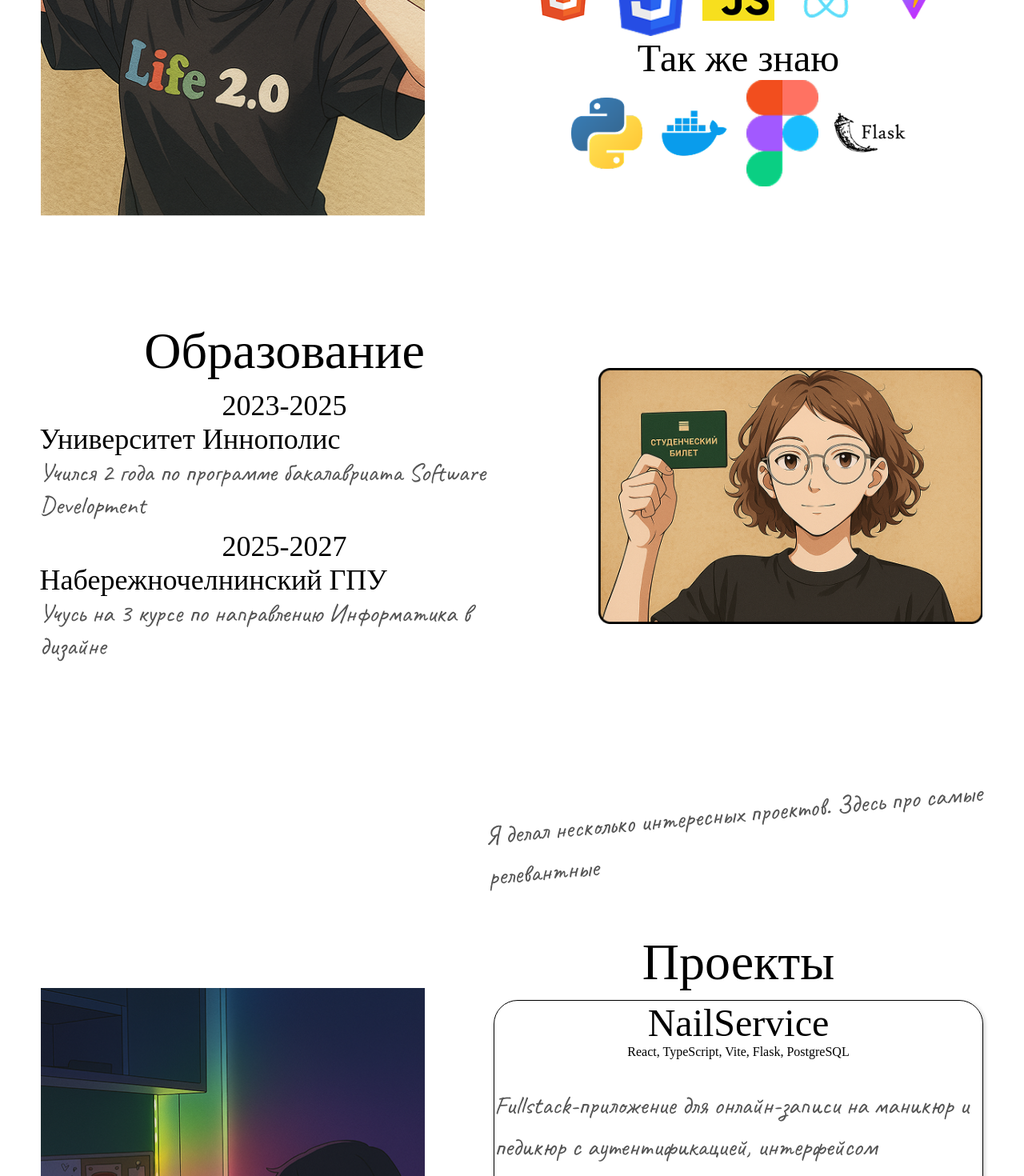
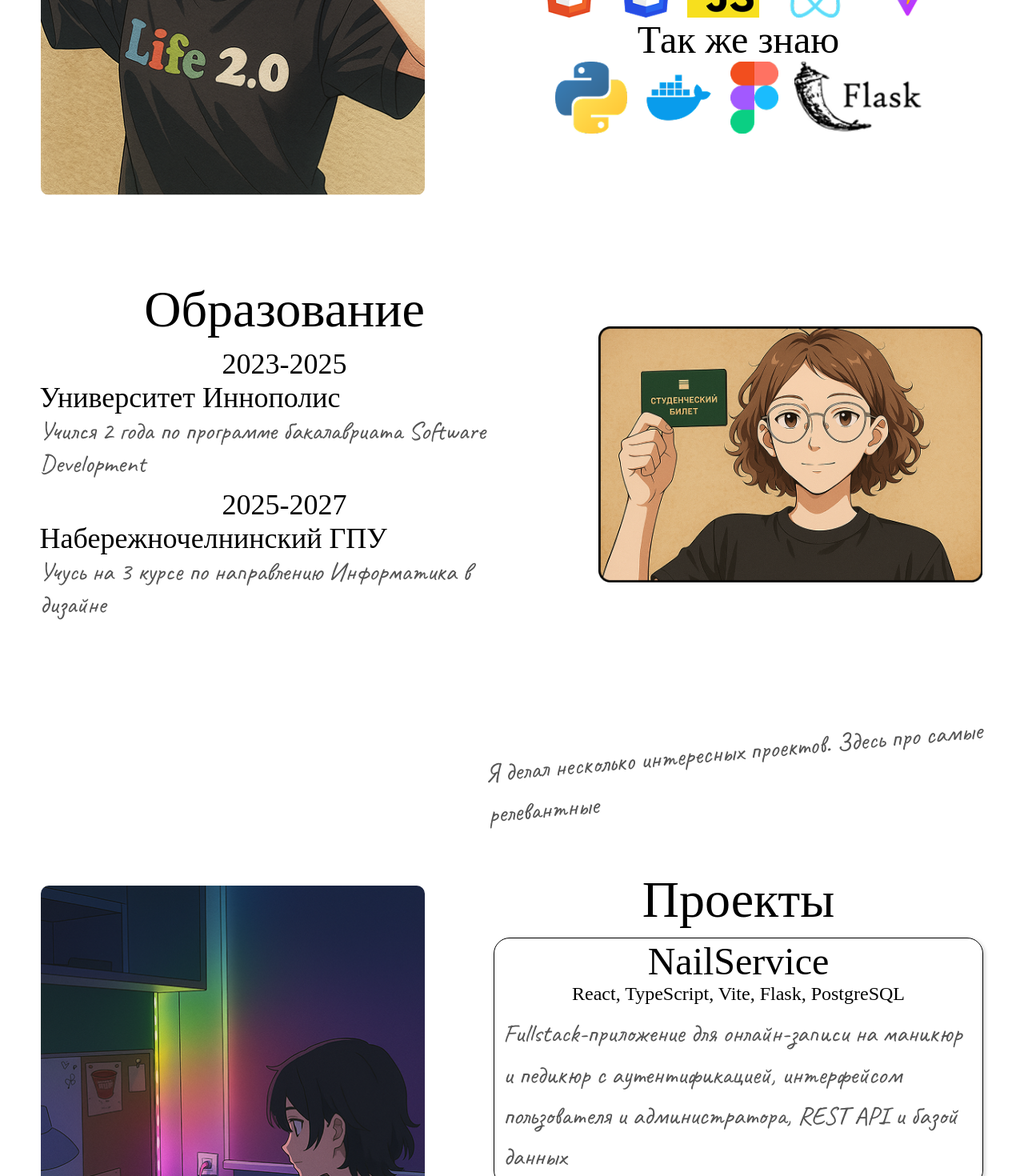
Before and after one commit to i-geeg-i/i-geeg-i.github.io, a React (Vite) app: page / in a window 1280 px wide. Shown: the part 1330-2800 px from the top of the page at 80% size. Built offline with nearby package versions, Linux system fonts and the light colour scheme.

Commit message:
more minor fixes

```diff
--- a/src/App.css
+++ b/src/App.css
@@ -1,7 +1,7 @@
 @import url('https://fonts.googleapis.com/css2?family=Caveat:wght@400;700&display=swap');
 
 h1 {
-  font-family: "EB Garamond", serif;
+  font-family: "Cormorant Garamond", serif;
   font-optical-sizing: auto;
   font-weight: 400;
   font-style: normal;
@@ -11,7 +11,7 @@ h1 {
 
 h2.title {
   margin: 0;
-  font-family: "EB Garamond", serif;
+  font-family: "Cormorant Garamond", serif;
   font-optical-sizing: auto;
   font-weight: 400;
   font-style: normal;
@@ -21,7 +21,7 @@ h2.title {
 
 h2 {
   margin: 0;
-  font-family: "EB Garamond", serif;
+  font-family: "Cormorant Garamond", serif;
   font-optical-sizing: auto;
   font-weight: 400;
   font-style: normal;
@@ -30,7 +30,7 @@ h2 {
 
 h3 {
   margin: 0;
-  font-family: "EB Garamond", serif;
+  font-family: "Cormorant Garamond", serif;
   font-optical-sizing: auto;
   font-weight: 400;
   font-style: normal;
@@ -39,7 +39,7 @@ h3 {
 
 h4 {
   margin: 0;
-  font-family: "EB Garamond", serif;
+  font-family: "Cormorant Garamond", serif;
   font-optical-sizing: auto;
   font-weight: 400;
   font-style: normal;
@@ -56,11 +56,20 @@ p {
   line-height: 160%;
 }
 
+span{
+  margin: 0;
+  font-family: "Cormorant Garamond", serif;
+  font-optical-sizing: auto;
+  font-weight: 400;
+  font-style: normal;
+  font-size: clamp(14px, 4vw, 24px);
+}
+
 .block {
   display: flex;
   align-items: center;
   flex-wrap: wrap;
-  margin-bottom: 122px;
+  margin-bottom: 12vh;
   width: 100%;
   justify-content: space-around;
   min-height: 80vh;
@@ -131,7 +140,9 @@ div.stack {
   flex-direction: row;
   align-items: center;
   flex-wrap: wrap;
-  gap: 30px;
+
+  gap: 10px;
+  margin: 0;
 }
 
 @media (max-width: 1478px) {
@@ -154,21 +165,23 @@ img.photo {
   height: auto;
   padding: 10px;
   box-sizing: border-box;
+  border-radius: 20px;
 }
 
 img.stack {
-  width: clamp(40px, 7vw, 105px);
-  height: auto;
+  height: clamp(40px, 7vw, 105px);
+  width: auto;
   object-fit: cover;
 }
 
 .projects h4{
   margin: 0;
-  font-family: "EB Garamond", serif;
+  font-family:  "Cormorant Garamond", serif;
   font-optical-sizing: auto;
   font-weight: 400;
   font-style: normal;
   font-size: clamp(24px, 6vw, 48px);
+  text-align: center;
 }
 
 .projects{
@@ -177,10 +190,22 @@ img.stack {
   flex-wrap: nowrap;
   align-items: center;
   border: 1px black solid;
-  border-radius: 30px;
+  border-radius: 20px;
   margin: 10px;
   cursor: pointer;
   box-shadow: 2px 2px 5px rgba(0, 0, 0, 0.2);
+  padding: 1px;
+}
+
+.projects p{
+  margin: 10px;
+  font-family: "Caveat", cursive;
+  font-optical-sizing: auto;
+  font-weight: 400;
+  font-style: normal;
+  font-size: clamp(16px, 3vw, 32px);
+  color: #545454;
+  line-height: 160%;
 }
 
 .contact{
@@ -194,3 +219,8 @@ img.stack {
   width: clamp(30px, 5vw, 60px);
   height: auto;
 }
+
+div.contact:hover{
+  text-decoration: underline;
+  cursor: pointer;
+}
--- a/src/App.jsx
+++ b/src/App.jsx
@@ -95,17 +95,17 @@ function App() {
           <h2 style={{marginTop: '40px'}}>Проекты</h2>
           <div className='projects' onClick={() => window.open('https://github.com/i-geeg-i/NailService', '_blank')}>
             <h4>NailService</h4>
-            <a> React, TypeScript, Vite, Flask, PostgreSQL</a>
+            <span> React, TypeScript, Vite, Flask, PostgreSQL</span>
             <p>Fullstack-приложение для онлайн-записи на маникюр и педикюр с аутентификацией, интерфейсом пользователя и администратора, REST API и базой данных</p>
           </div>
           <div className='projects' onClick={() => window.open('https://github.com/i-geeg-i/truthordare', '_blank')}>
             <h4>Truth or Dare</h4>
-            <a> React, CSS, Vite</a>
+            <span> React, CSS, Vite</span>
             <p>Одностраничная онлайн-игра «Правда или действие» с тремя уровнями сложности, адаптивным UI и маршрутизацией</p>
           </div>
           <div className='projects' onClick={() => window.open('https://github.com/i-geeg-i/Coffee-shop-bonus-system', '_blank')}>
             <h4>Coffee shop bonus system</h4>
-            <a> React, Supabase</a>
+            <span> React, Supabase</span>
             <p>Командная работа. Веб-приложение для бонусной системы и заказов: корзина, подсчёт суммы, история покупок, улучшенный адаптивный дизайн</p>
 
           </div>
@@ -114,17 +114,17 @@ function App() {
       <div className='block' id='contact'>
         <div className='left'>
          <p className='minus'>Если моё мини резюме тебе понравилось, напиши мне</p>
-         <div className='contact'>
+         <div className='contact' onClick={() => window.open('mailto:glebov.el2005@yandex.ru', '_blank')}>
             <img src={mail} className='icon' alt='Mail icon'></img>
-            <h2><a href='mailto:glebov.el2005@yandex.ru' target="_blank" rel="noopener noreferrer">glebov.el2005@yandex.ru</a></h2>
+            <h4>glebov.el2005@yandex.ru</h4>
           </div>
-          <div className='contact'>
+          <div className='contact' onClick={() => window.open('https://t.me/i_geeg_i', '_blank')}>
             <img src={telegram} className='icon' alt='Telegram icon'></img>
-            <h2><a href='https://t.me/i_geeg_i' target="_blank" rel="noopener noreferrer">i_geeg_i</a></h2>
+            <h4>i_geeg_i</h4>
           </div>
-          <div className='contact'>
+          <div className='contact' onClick={() => window.open('https://github.com/i-geeg-i', '_blank')}>
             <img src={github} className='icon' alt='GitHub icon'></img>
-            <h2><a href='https://github.com/i-geeg-i' target="_blank" rel="noopener noreferrer">i-geeg-i</a></h2>
+            <h4>i-geeg-i</h4>
           </div>
         </div>
         <div className='right'>
```
